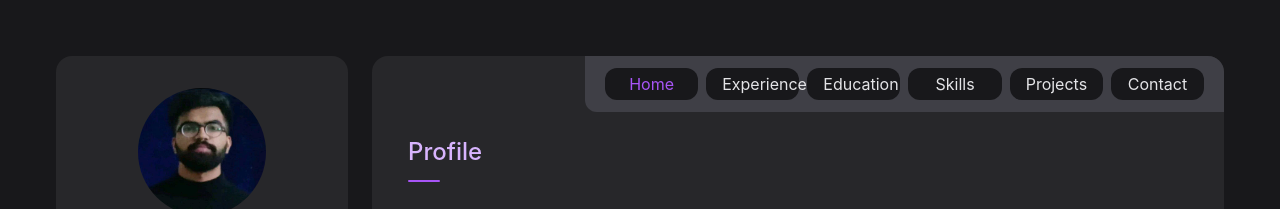
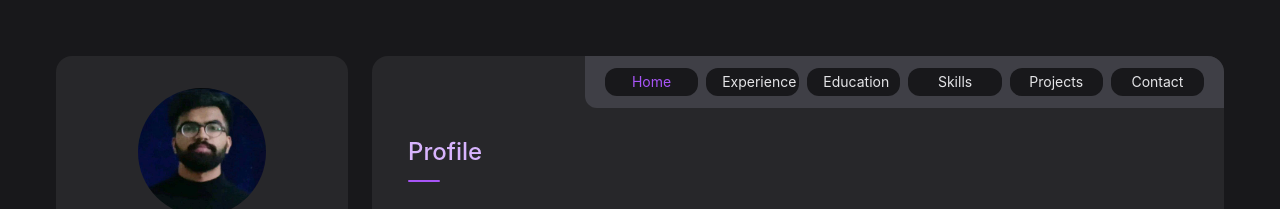
Before and after one commit to atmiktumane/Portfolio, a React (Vite) app: page / in a window 1280 px wide. Shown: the top 209 px of the page. Built offline with nearby package versions, Linux system fonts and the light colour scheme.

Commit message:
Bg Color fix and Alignment

```diff
--- a/src/App.jsx
+++ b/src/App.jsx
@@ -1,15 +1,22 @@
-import '@mantine/core/styles.css';
+import "@mantine/core/styles.css";
 
-import { MantineProvider } from '@mantine/core';
+import { MantineProvider } from "@mantine/core";
 
 import { Route, Routes } from "react-router-dom";
-import { Contact, Education, Experience, Home, Projects, Skills } from "./pages";
+import {
+  Contact,
+  Education,
+  Experience,
+  Home,
+  Projects,
+  Skills,
+} from "./pages";
 import { Container } from "./components";
 
 const App = () => {
   return (
-    <MantineProvider >
-      <div className="min-h-screen w-full bg-zinc-900 px-2 md:px-14 py-5 md:py-14">
+    <MantineProvider>
+      <div className="min-h-svh w-full px-2 md:px-14 py-5 md:py-14">
         <Routes>
           {/* Nested Route -> Outlet from react-router-dom */}
           <Route exact path="/" element={<Container />}>
--- a/src/components/Navbars.jsx
+++ b/src/components/Navbars.jsx
@@ -61,8 +61,8 @@ export const Navbars = () => {
     );
   });
   return (
-    <div className="w-full xl:w-3/4 bg-zinc-700 px-10 xl:px-5 py-3 absolute top-0 right-0 rounded-tr-2xl rounded-bl-xl">
-      <ul className="grid grid-cols-3 md:grid-cols-6 gap-2 text-white">
+    <div className="w-full xl:w-3/4 bg-zinc-700 px-3 xl:px-5 py-3 absolute top-0 right-0 rounded-tr-2xl rounded-bl-xl">
+      <ul className="grid grid-cols-3 md:grid-cols-6 text-sm md:text-md gap-2 text-white">
         {renderNavLink}
       </ul>
     </div>
--- a/src/index.css
+++ b/src/index.css
@@ -1,3 +1,10 @@
 @tailwind base;
 @tailwind components;
 @tailwind utilities;
+
+html, body {
+  background-color: #18181b; /* zinc-900 */
+  min-height: 100%;
+  margin: 0;
+  padding: 0;
+}
```
